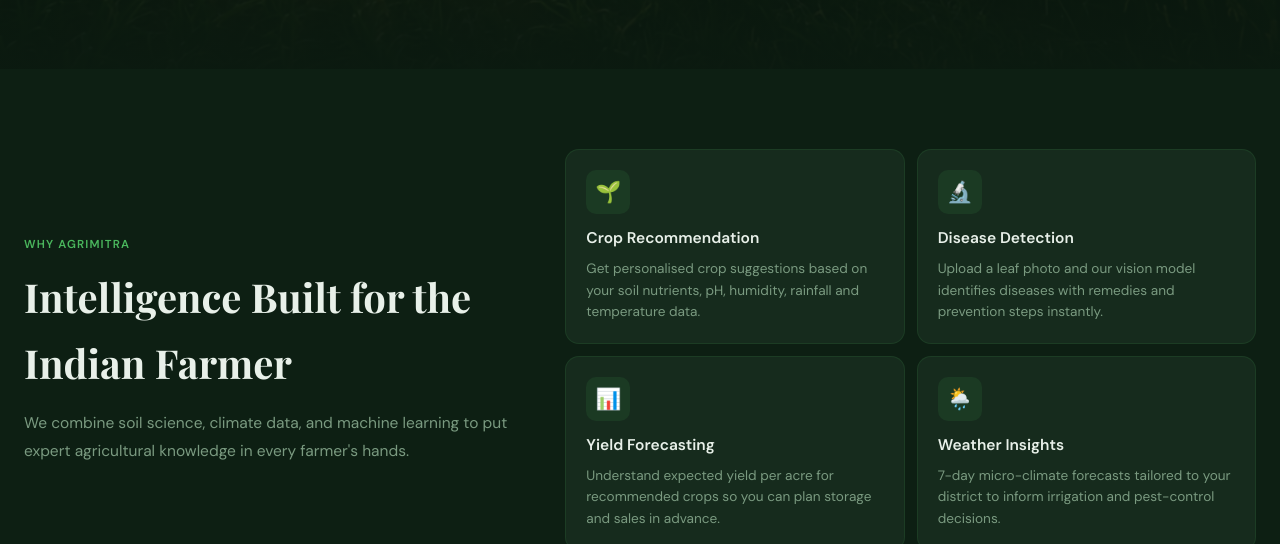
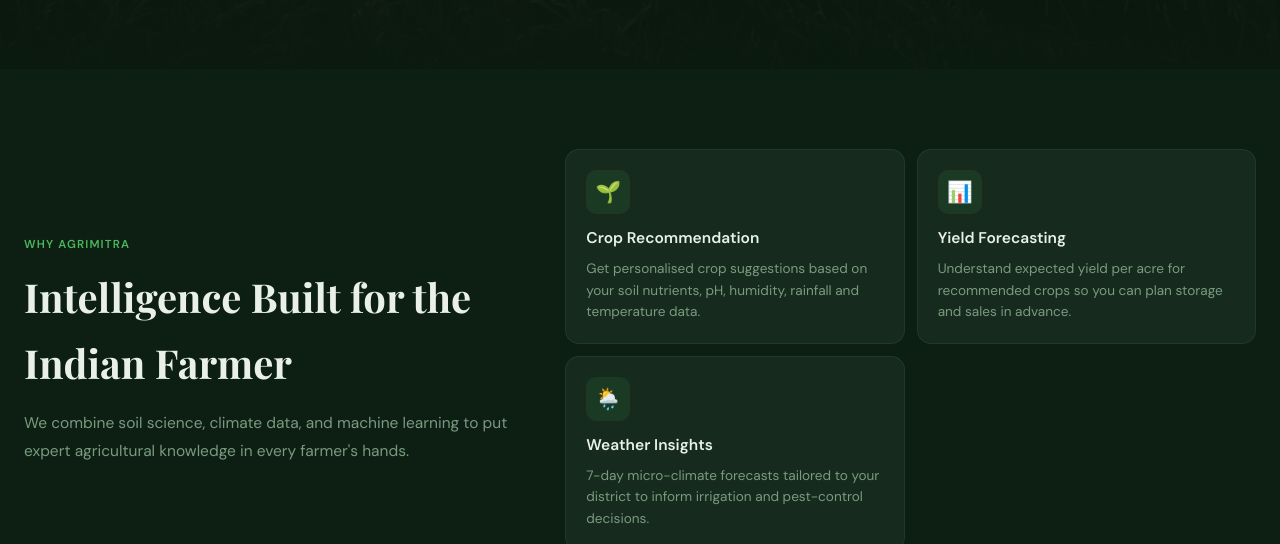
Before and after one commit to Kartik-vats01/Agro-project-4.0, a plain HTML site: page client/index.html in a window 1280 px wide. Shown: the part 710-1254 px from the top of the page. Drawn offline with nearby package versions, Linux system fonts and the light colour scheme; files whose address does not match are found by name.

Commit message:
Agro 4.1

```diff
--- a/client/index.html
+++ b/client/index.html
@@ -73,11 +73,6 @@
             <div class="feature-icon">🌱</div>
             <h3>Crop Recommendation</h3>
             <p>Get personalised crop suggestions based on your soil nutrients, pH, humidity, rainfall and temperature data.</p>
-          </div>
-          <div class="feature-card">
-            <div class="feature-icon">🔬</div>
-            <h3>Disease Detection</h3>
-            <p>Upload a leaf photo and our vision model identifies diseases with remedies and prevention steps instantly.</p>
           </div>
           <div class="feature-card">
             <div class="feature-icon">📊</div>
```
